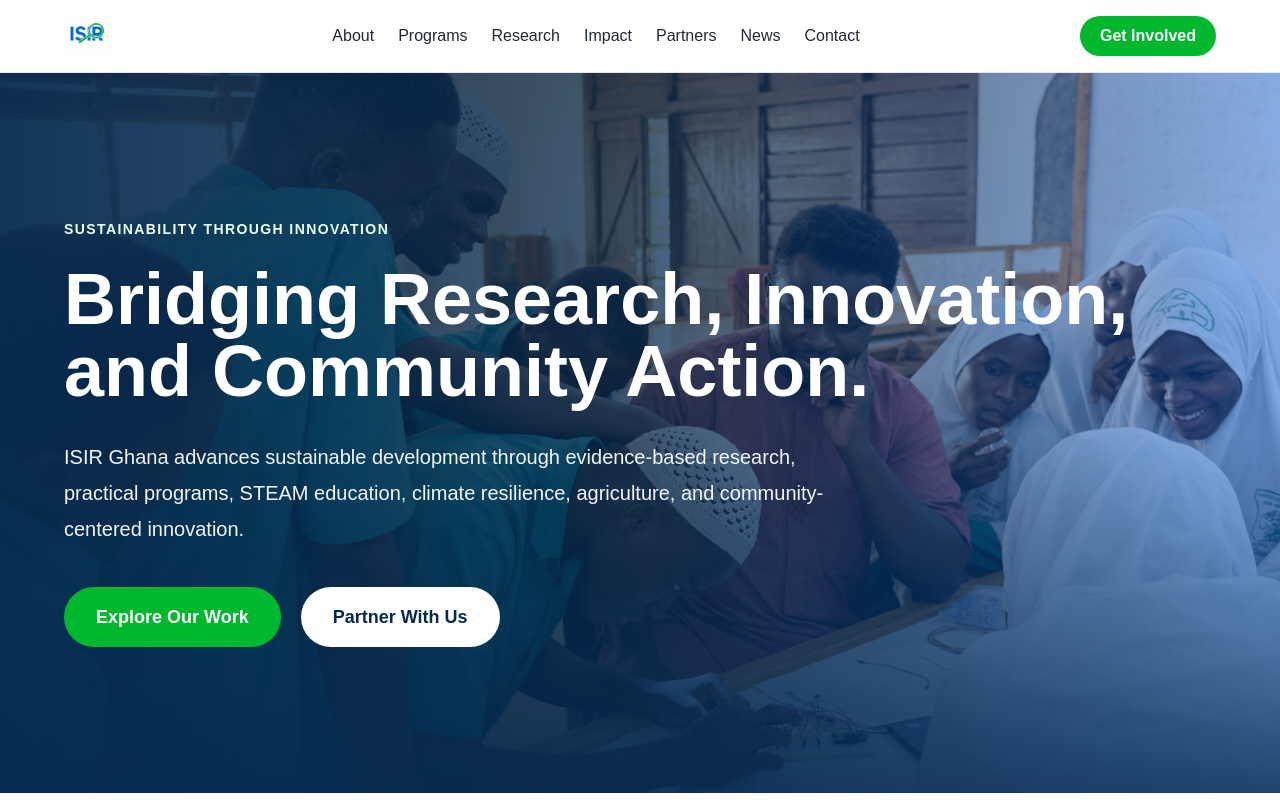
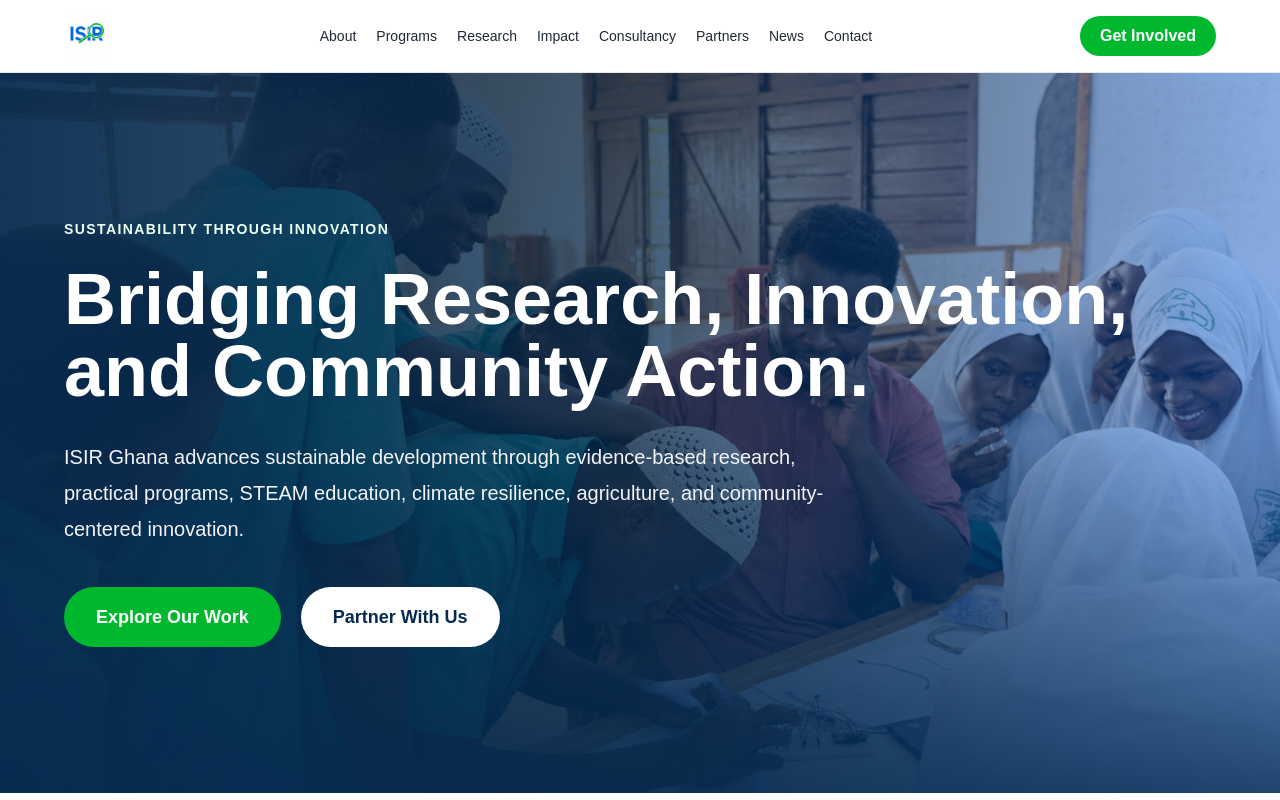
Before and after one commit to rashidasp28/isir-ghana-website, a Next.js app: page / in a window 1280 px wide. Shown: the top 800 px of the page. Built offline with nearby package versions, Linux system fonts and the light colour scheme.

Commit message:
Add Consultancy page to navbar navigation

```diff
--- a/components/Navbar.tsx
+++ b/components/Navbar.tsx
@@ -6,6 +6,7 @@ const navLinks = [
   { href: '/programs', label: 'Programs' },
   { href: '/research', label: 'Research' },
   { href: '/impact', label: 'Impact' },
+  { href: '/consultancy', label: 'Consultancy' },
   { href: '/partners', label: 'Partners' },
   { href: '/news', label: 'News' },
   { href: '/contact', label: 'Contact' },
@@ -27,9 +28,9 @@ export default function Navbar() {
           <span className="sr-only">ISIR Ghana</span>
         </Link>
 
-        <div className="hidden lg:flex gap-6 text-charcoal font-medium">
+        <div className="hidden xl:flex gap-5 text-charcoal font-medium text-sm">
           {navLinks.map((link) => (
-            <Link key={link.href} href={link.href} className="hover:text-primaryBlue transition">
+            <Link key={link.href} href={link.href} className="hover:text-primaryBlue transition whitespace-nowrap">
               {link.label}
             </Link>
           ))}
@@ -42,12 +43,12 @@ export default function Navbar() {
           Get Involved
         </Link>
 
-        <div className="lg:hidden text-darkNavy font-semibold border border-softGray rounded-full px-4 py-2">
+        <div className="xl:hidden text-darkNavy font-semibold border border-softGray rounded-full px-4 py-2">
           Menu
         </div>
       </div>
 
-      <div className="lg:hidden border-t border-softGray bg-white">
+      <div className="xl:hidden border-t border-softGray bg-white">
         <div className="container-width py-4 grid grid-cols-2 gap-4 text-sm font-medium text-charcoal">
           {navLinks.map((link) => (
             <Link key={link.href} href={link.href} className="hover:text-primaryBlue transition">
```
